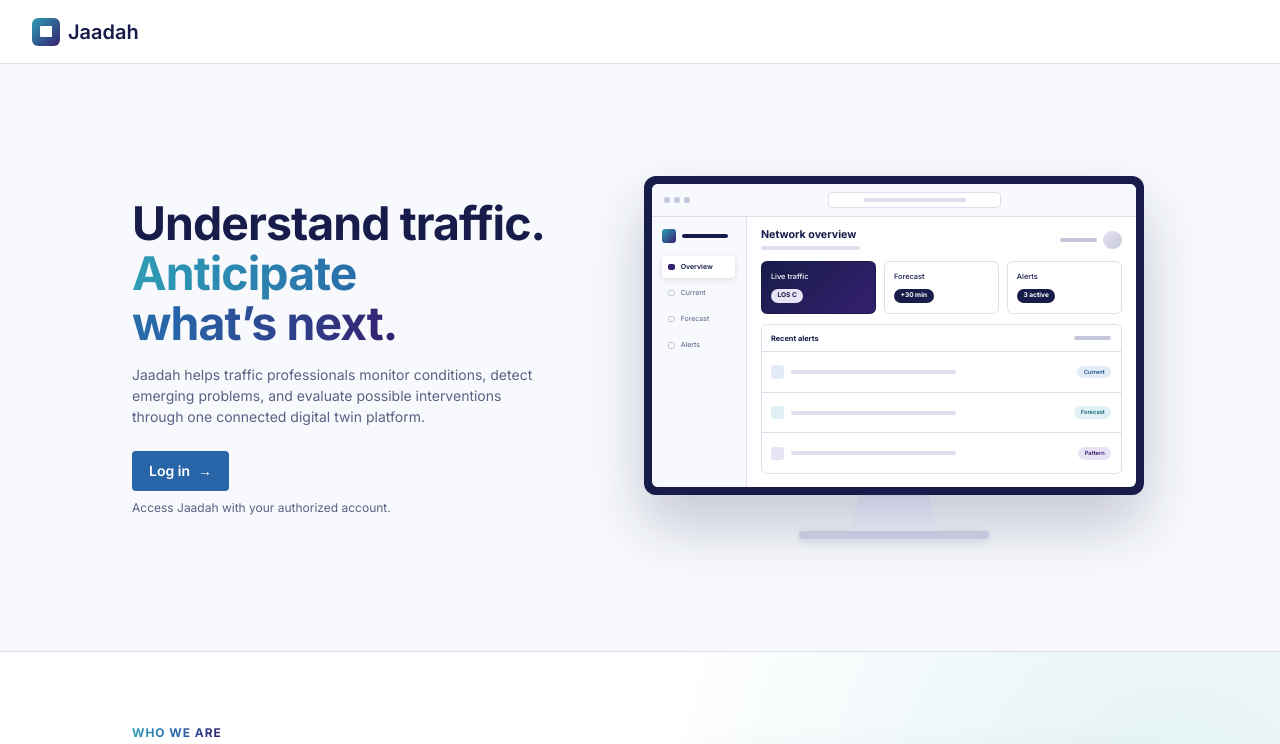
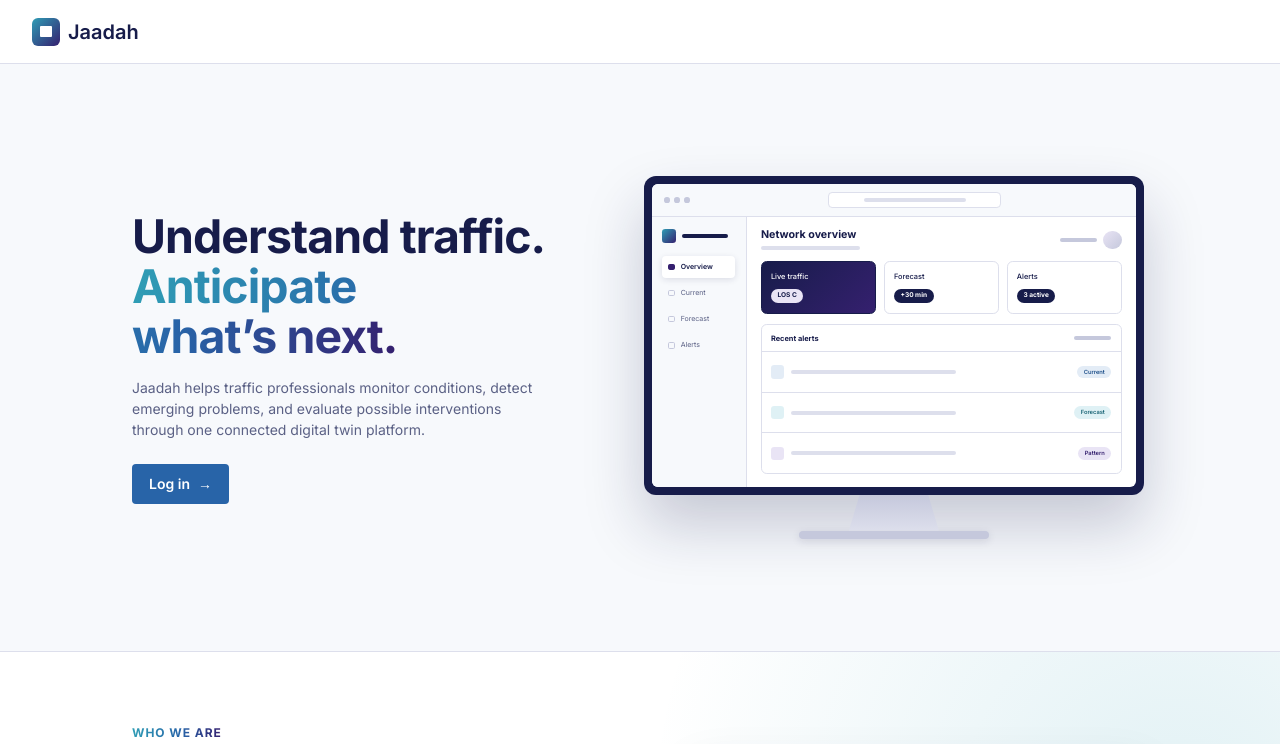
Before and after one commit to Falhebshi/2026-GP1-9, a React (Vite) app in the folder frontend/: page / in a window 1280 px wide. Shown: the top 744 px of the page. Built offline with nearby package versions, Linux system fonts and the light colour scheme; what @deck.gl/extensions, @luma.gl/engine would draw is missing.

Commit message:
fix: improve welcome page navigation

```diff
--- a/frontend/src/components/NavBar.jsx
+++ b/frontend/src/components/NavBar.jsx
@@ -25,7 +25,7 @@
 
   function handleLogout() {
     // Real logout (ending the session) is added when the backend exists.
-    navigate('/login')
+    navigate('/')
   }
 
   return (
--- a/frontend/src/pages/Login.css
+++ b/frontend/src/pages/Login.css
@@ -8,6 +8,14 @@
   background: var(--color-surface);
 }
 
+.login-brand {
+  text-decoration: none;
+  color: inherit;
+}
+
+.login-brand:hover {
+  color: var(--color-text);
+}
 /* ---- Left: picture and title -------------------------------------------- */
 
 .login-side {
--- a/frontend/src/pages/Login.jsx
+++ b/frontend/src/pages/Login.jsx
@@ -1,5 +1,5 @@
 import { useState } from 'react'
-import { useNavigate } from 'react-router-dom'
+import { Link, useNavigate } from 'react-router-dom'
 import BrandMark from '../components/BrandMark'
 import Button from '../components/Button'
 import intersectionImage from '../assets/login-intersection.jpg'
@@ -15,6 +15,8 @@
 // now. To see the error messages, add ?demo=invalid or ?demo=error to the
 // page address.
 
+const CURRENT_YEAR = new Date().getFullYear()
+
 // Where to go after signing in
 const AFTER_LOGIN = '/overview'
 
@@ -24,6 +26,7 @@
 
 function Login() {
   const navigate = useNavigate()
+
 
   const [email, setEmail] = useState('')
   const [password, setPassword] = useState('')
@@ -92,10 +95,10 @@
 
       <main className="login-main">
         <div className="login-panel">
-          <div className="login-brand">
+          <Link to="/" className="login-brand">
             <BrandMark size="md" />
-            Jaadah
-          </div>
+            <span>Jaadah</span>
+          </Link>
 
           <h2 className="login-title">Welcome to Jaadah</h2>
           <p className="login-subtitle">
--- a/frontend/src/pages/Welcome.css
+++ b/frontend/src/pages/Welcome.css
@@ -86,11 +86,6 @@
   transform: translateX(var(--space-xs));
 }
 
-.welcome-login-note {
-  margin-top: var(--space-sm);
-  font-size: var(--text-xs);
-  color: var(--color-text-muted);
-}
 
 /* ---- Desktop monitor --------------------------------------- */
 
--- a/frontend/src/pages/Welcome.jsx
+++ b/frontend/src/pages/Welcome.jsx
@@ -58,9 +58,6 @@
               <span aria-hidden="true">→</span>
             </Button>
 
-            <p className="welcome-login-note">
-              Access Jaadah with your authorized account.
-            </p>
           </div>
 
           <DesktopPicture />
```
